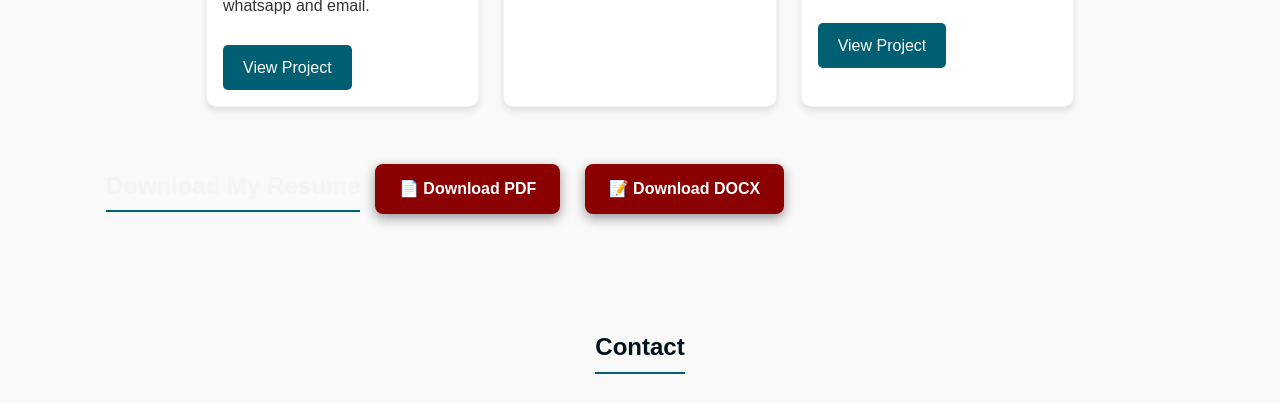
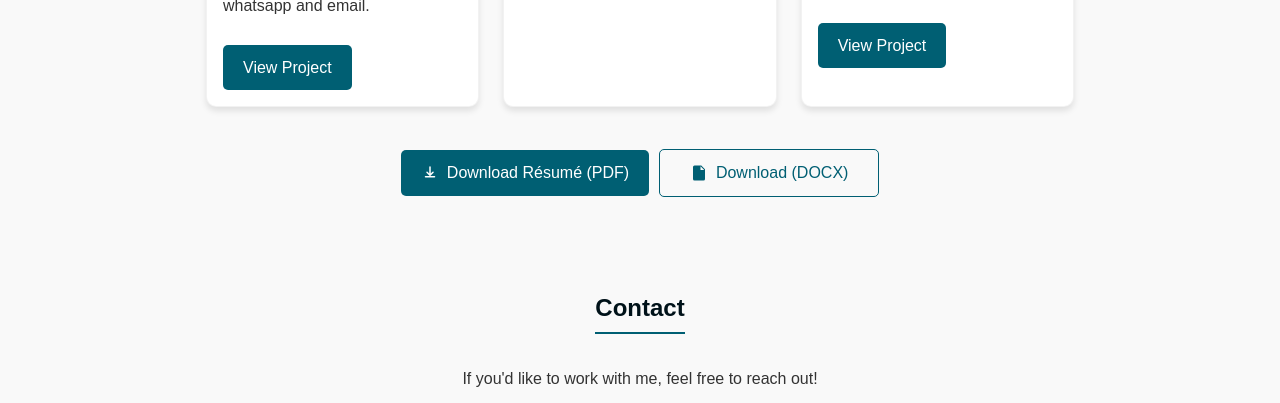
Before and after one commit to slide-t/Olajide-azeezportfolio, a plain HTML site: page index.html in a window 1280 px wide. Shown: the part 1337-1740 px from the top of the page. Drawn offline with Linux system fonts and the light colour scheme.

Commit message:
Update index.html

```diff
--- a/index.html
+++ b/index.html
@@ -241,11 +241,35 @@ footer { text-align: center; padding: 1.5rem; background: var(--header-bg); colo
   <!-- Font Awesome CDN (latest version) -->
 <link rel="stylesheet" href="https://cdnjs.cloudflare.com/ajax/libs/font-awesome/6.5.1/css/all.min.css">
 
-  <!-- Resume Download Section -->
+  <!-- ==== Resume Download (paste anywhere on your portfolio page) ==== -->
+<div class="btn-row" id="resume-download">
+
+  <!-- PDF Button -->
+  <a class="btn" href="Olajide_Azeez_Resume.pdf" download="Olajide_Azeez_Resume.pdf">
+    <svg aria-hidden="true" viewBox="0 0 24 24" width="18" height="18" style="margin-right:8px">
+      <path fill="currentColor" d="M12 3a1 1 0 0 1 1 1v8.59l2.3-2.3a1 1 0 1 1 1.4 1.42l-4 4a1 1 0 0 1-1.4 0l-4-4a1 1 0 0 1 1.4-1.42L11 12.59V4a1 1 0 0 1 1-1z"/>
+      <path fill="currentColor" d="M5 17a1 1 0 0 1 1-1h12a1 1 0 1 1 0 2H6a1 1 0 0 1-1-1z"/>
+    </svg>
+    Download Résumé (PDF)
+  </a>
+
+  <!-- DOCX Button -->
+  <a class="btn btn-outline" href="Olajide_Azeez_Resume.docx" download="Olajide_Azeez_Resume.docx">
+    <svg aria-hidden="true" viewBox="0 0 24 24" width="18" height="18" style="margin-right:8px">
+      <path fill="currentColor" d="M6 2h9l5 5v13a2 2 0 0 1-2 2H6a2 2 0 0 1-2-2V4a2 2 0 0 1 2-2zM14 3v5h5"/>
+      <path fill="currentColor" d="M8 13h1.3l1 3.2h.1L11.6 13H13l-1.8 5H9.6L8.9 15h-.1l-.7 3H7L5.2 13h1.4l.8 3h.1l.6-3z"/>
+    </svg>
+    Download (DOCX)
+  </a>
+
+</div>
+
+
+  <!-- Resume Download Section --
 <section id="resume-download" style="text-align: center; margin: 40px 0;">
   <h2 style="color: #f5f5f5;">Download My Resume</h2>
 
-  <!-- Resume Buttons -->
+  <!-- Resume Buttons --
   <a href="resume.pdf" download
      class="resume-btn">
      📄 Download PDF
@@ -257,7 +281,7 @@ footer { text-align: center; padding: 1.5rem; background: var(--header-bg); colo
   </a>
 </section>
 
-<!-- Resume Button Styles -->
+<!-- Resume Button Styles --
 <style>
   .resume-btn {
     display: inline-block;
@@ -305,7 +329,7 @@ footer { text-align: center; padding: 1.5rem; background: var(--header-bg); colo
   </a>
 </div>
 
-<!-- Theme-aware helpers (uses your existing CSS variables) --
+<!-- Theme-aware helpers (uses your existing CSS variables) -->
 <style>
   .btn-row{
     display:flex; gap:10px; flex-wrap:wrap; align-items:center; justify-content:center;
@@ -328,7 +352,7 @@ footer { text-align: center; padding: 1.5rem; background: var(--header-bg); colo
     min-width: 220px; text-align:center;
   }
 </style>
-  -->
+
 <style>
   #contact {
     text-align: center;
```
